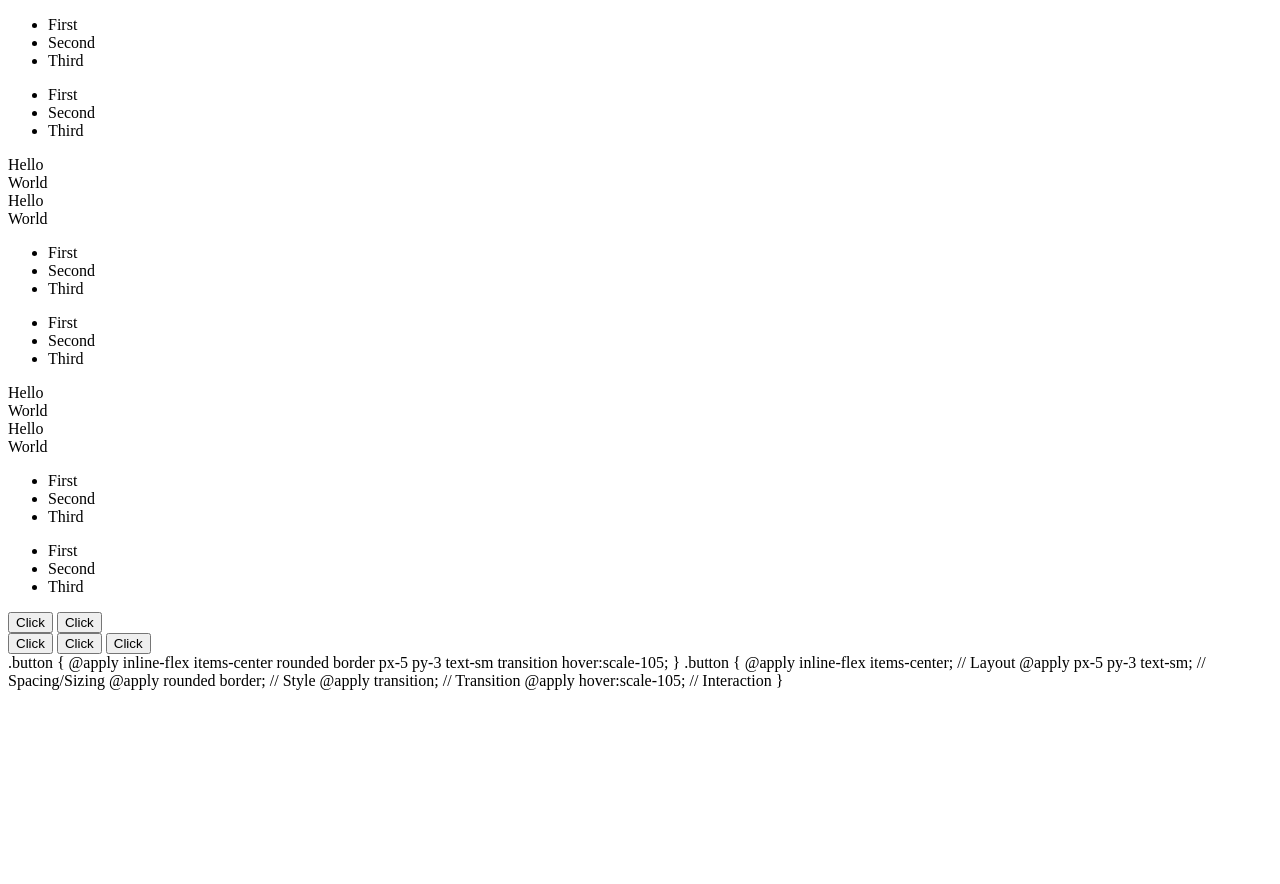
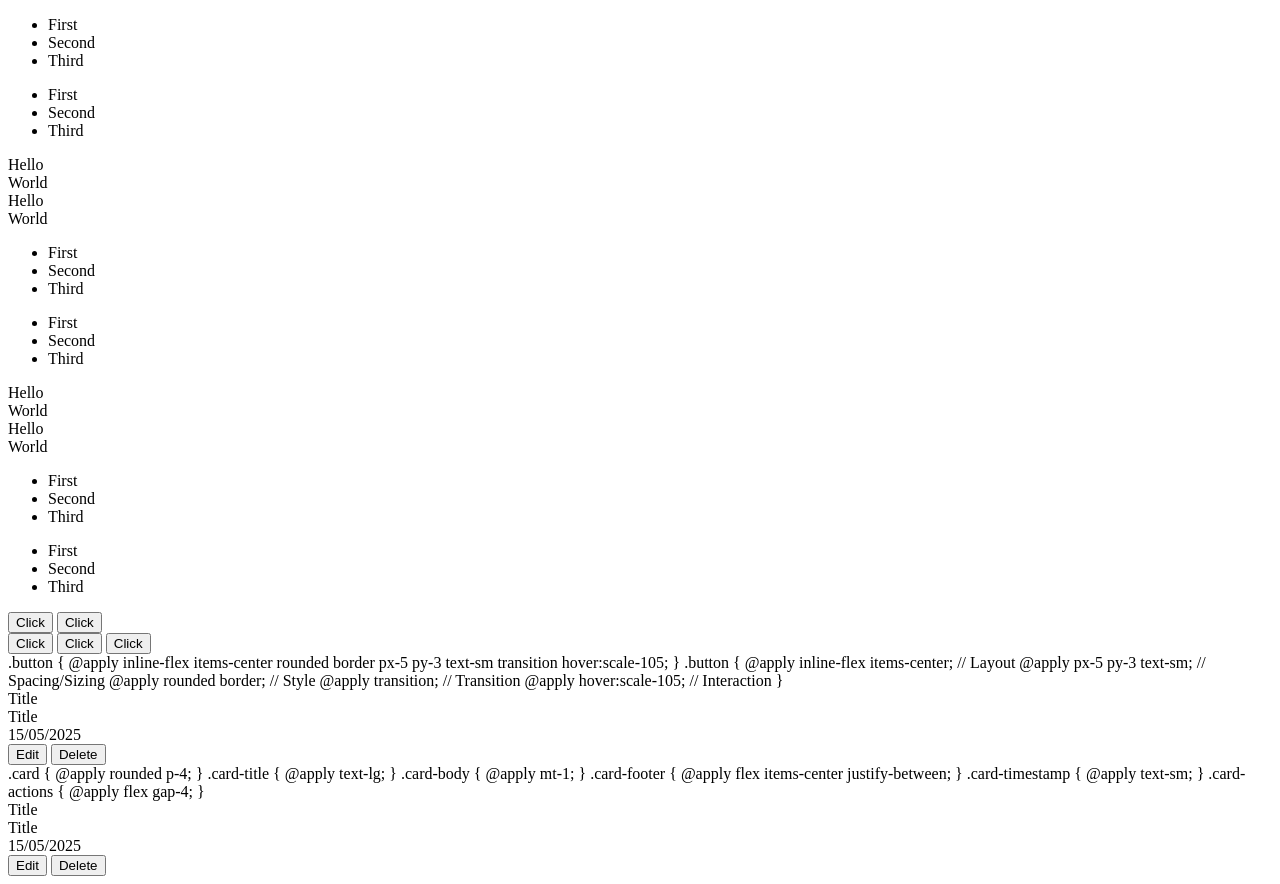
Before and after one commit to TanzilRayhan/Web-Practice, a plain HTML site: page Random/tailwind-tips.html in a window 1280 px wide. Before the commit the page ends 800 px from the top, so only its background shows below. Drawn offline with Linux system fonts and the light colour scheme.

Commit message:
Avoid Creating Components in CSS

```diff
--- a/Random/tailwind-tips.html
+++ b/Random/tailwind-tips.html
@@ -113,6 +113,58 @@
         @apply hover:scale-105; // Interaction
       }
     </article>
+    <!-- Avoid Creating Components in CSS Files -->
+    <article>
+      <!-- Incorrect -->
+      <div class="card">
+        <div class="card-title">Title</div>
+        <div class="card-body">Title</div>
+        <div class="card-footer">
+          <div class="card-timestamp">15/05/2025</div>
 
+          <div class="card-actions">
+            <button>Edit</button>
+            <button>Delete</button>
+          </div>
+        </div>
+      </div>
+      <!-- css  -->
+      .card {
+        @apply rounded p-4;
+      }
+
+      .card-title {
+        @apply text-lg;
+      }
+
+      .card-body {
+        @apply mt-1;
+      }
+
+      .card-footer {
+        @apply flex items-center justify-between;
+      }
+
+      .card-timestamp {
+        @apply text-sm;
+      }
+
+      .card-actions {
+        @apply flex gap-4;
+      }
+      <!-- correct -->
+      <div class="rounded p-4">
+        <div class="text-lg">Title</div>
+        <div class="mt-1">Title</div>
+        <div class="flex items-center justify-between">
+          <div class="text-sm">15/05/2025</div>
+
+          <div class="flex gap-4">
+            <button>Edit</button>
+            <button>Delete</button>
+          </div>
+        </div>
+      </div>
+    </article>
 </body>
 </html>
```
